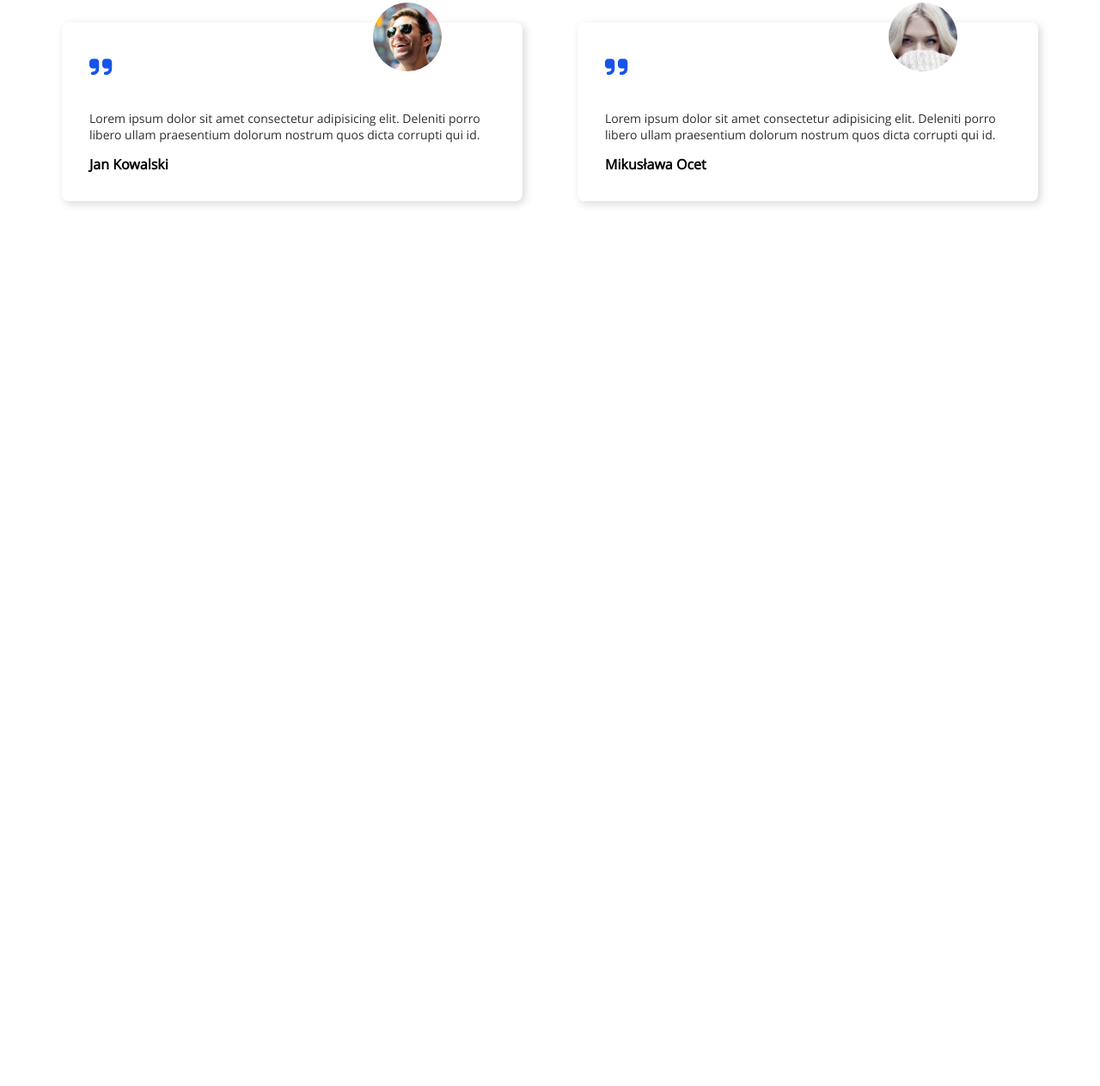
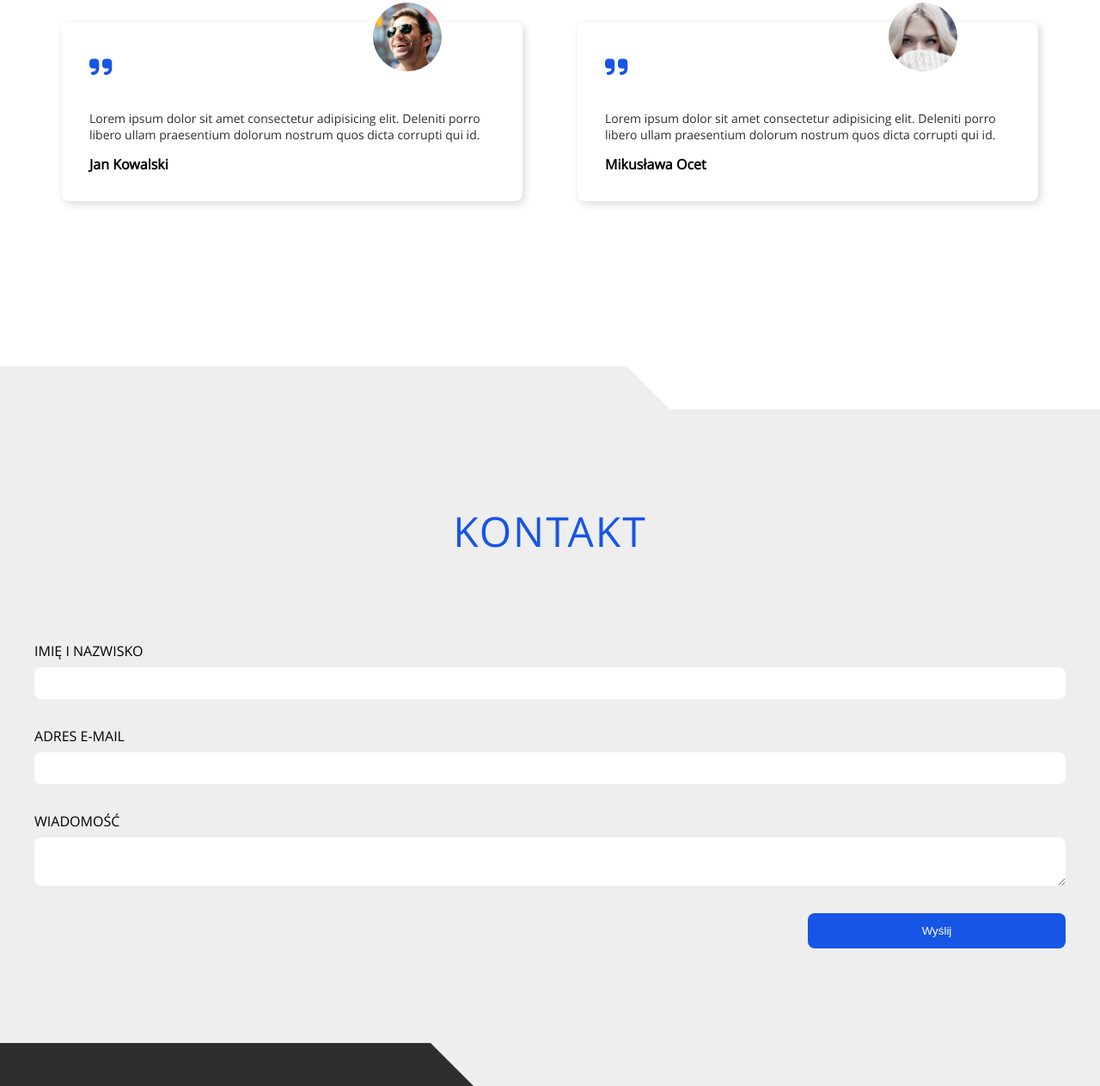
Before and after one commit to k4mlas/TropicalParadise, a plain HTML site: page index.html in a window 1280 px wide. Shown: the part 5615-6878 px from the top of the page at 86% size. Before the commit the page ends 6041 px from the top, so only its background shows below. Drawn offline with nearby package versions, Linux system fonts and the light colour scheme.

Commit message:
Finish section contact

```diff
--- a/index.html
+++ b/index.html
@@ -233,12 +233,28 @@
                     </div>
                 </div>
             </div>
+        </section>
+        <section class="contact section section-padding white-section" id="contact">
 
+            <div class="white-block white-block-left"></div>
+            <div class="white-block white-block-right"></div>
+            <h2 class="section-heading">kontakt</h2>
+            <div class="wrapper">
 
+                <form class="contact__form">
 
+                    <div class="contact__form-top">
+                        <label for="name" class="contact__form-label">Imię i nazwisko</label>
+                        <input type="text" class="contact__form-input" id="name">
+                        <label for="email" class="contact__form-label">Adres e-mail</label>
+                        <input type="text" class="contact__form-input" id="email">
+                    </div>
+                    <label for="msg" class="contact__form-label">Wiadomość</label>
+                    <textarea id="msg" class="contact__form-textarea"></textarea>
 
-
-
+                    <button type="submit" class="contact__form-btn btn-special-animations">Wyślij</button>
+                </form>
+            </div>
         </section>
 
 
--- a/scss/_mixin.scss
+++ b/scss/_mixin.scss
@@ -20,3 +20,13 @@
 	left: 50%;
 	transform: translate(-50%);
 }
+
+//mixin dla formularza
+
+@mixin contactForm {
+	margin-bottom: 2em;
+	padding: 0.6em 1.2em;
+	border: none;
+	border-radius: 8px;
+	font-size: 1.6rem;
+}
--- a/scss/style.scss
+++ b/scss/style.scss
@@ -356,7 +356,7 @@ body {
 			padding: 2em;
 			background-color: $pure-white; //żeby zdjęcie nie wypływało
 			z-index: 10;
-			width: 50%;
+			width: 100%;
 		}
 		&-heading {
 			margin-bottom: 0.5em;
@@ -385,6 +385,12 @@ body {
 }
 
 //reviews---------------------------------------------
+
+@media (max-width: 767px) {
+	.reviews.section-padding {
+		padding: 6em 0;
+	}
+}
 
 .reviews {
 	&__box {
@@ -418,6 +424,48 @@ body {
 			margin-bottom: 1em;
 			font-size: 1.4rem;
 			color: $dark;
+		}
+	}
+}
+
+//contact---------------------------------------------
+
+.contact {
+	position: relative;
+	background-color: $light-white;
+	overflow: hidden;
+	.white-block-left {
+		background-color: $dark;
+	}
+	&__form,
+	&__form-top {
+		display: flex;
+		flex-direction: column;
+	}
+	&__form-label {
+		margin-bottom: 0.5em;
+		text-transform: uppercase;
+	}
+	&__form-input {
+		@include contactForm;
+	}
+	&__form-textarea {
+		@include contactForm;
+
+		resize: vertical;
+	}
+	&__form-btn {
+		align-self: flex-end;
+		padding: 1em;
+		width: 100%;
+		max-width: 300px;
+		color: $pure-white;
+		border: none;
+		border-radius: 8px;
+		background-color: $main-color;
+		cursor: pointer;
+		&::before {
+			background-color: $secondary-color;
 		}
 	}
 }
@@ -477,6 +525,7 @@ body {
 				display: flex;
 				flex-direction: column;
 				justify-content: space-between;
+				width: 50%;
 			}
 			&-heading {
 				margin-bottom: 0.5em;
```
Also changed, not shown: css/style.css, 1 other file.
